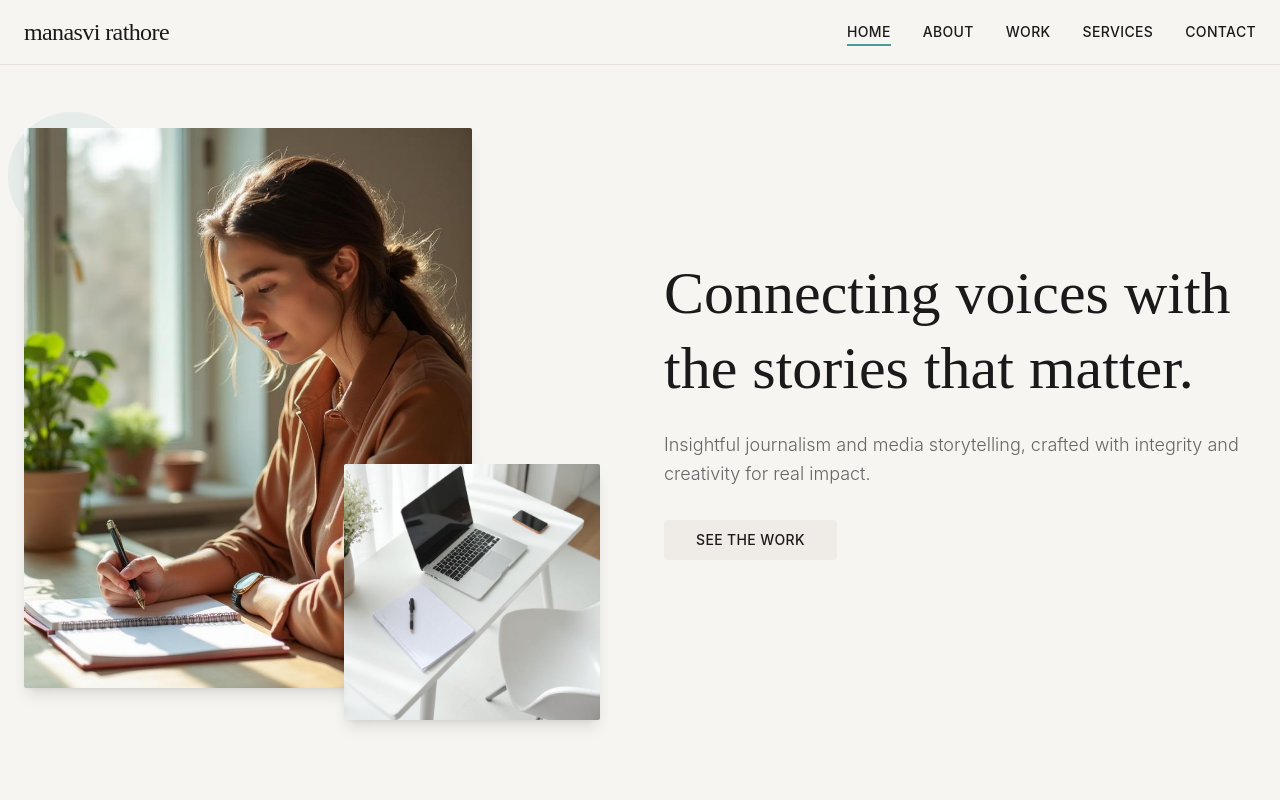
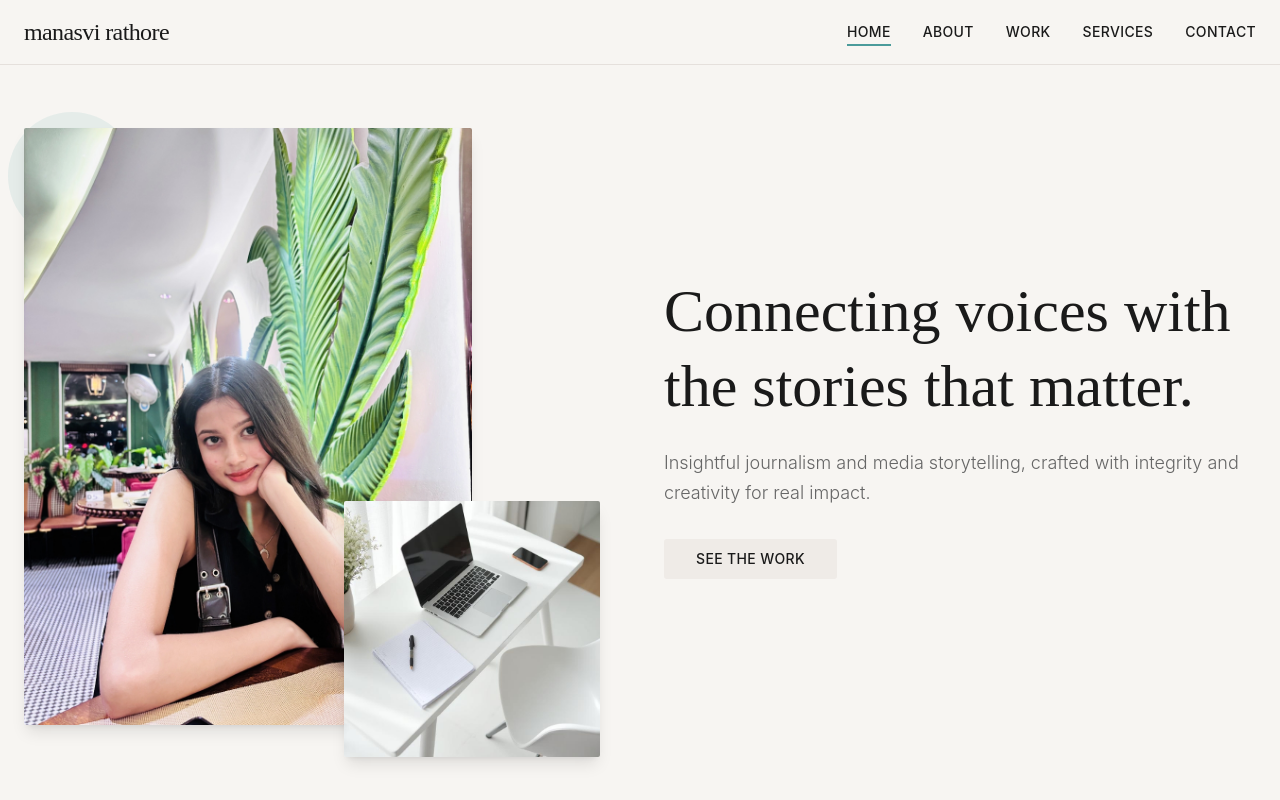
Before and after one commit to Rajeev12R/manasvi, a React (Vite) app: page / in a window 1280 px wide. Shown: the top 800 px of the page. Built offline with nearby package versions, Linux system fonts and the light colour scheme.

Commit message:
new commit for backend

```diff
--- a/src/components/AboutPreview.tsx
+++ b/src/components/AboutPreview.tsx
@@ -1,6 +1,6 @@
 import { Link } from "react-router-dom";
 import { Button } from "@/components/ui/button";
-import kelseyportrait from "@/assets/kelsey-portrait.jpg"
+import jiya2 from "@/assets/jiya2.jpg"
 
 const AboutPreview = () => {
   return (
@@ -11,7 +11,7 @@ const AboutPreview = () => {
           <div className="order-1 md:order-2 flex justify-center">
             <div className="w-full max-w-xs sm:max-w-sm md:max-w-md lg:max-w-lg">
               <img
-                src={kelseyportrait}
+                src={jiya2}
                 alt="Manasvi Rathore"
                 className="w-full h-auto object-cover rounded-full aspect-square shadow-lg"
               />
--- a/src/components/Hero.tsx
+++ b/src/components/Hero.tsx
@@ -1,6 +1,6 @@
 import { Link } from "react-router-dom";
 import { Button } from "@/components/ui/button";
-import heroWoman from "@/assets/hero-woman.jpg";
+import jiya1 from "@/assets/jiya1.jpg";
 import heroWorkspace from "@/assets/hero-workspace.jpg";
 
 const Hero = () => {
@@ -35,7 +35,7 @@ const Hero = () => {
             {/* Main Image */}
             <div className="relative z-10 w-full max-w-xs sm:max-w-sm md:max-w-md mx-auto lg:mx-0">
               <img
-                src={heroWoman}
+                src={jiya1}
                 alt="Professional working at desk"
                 className="w-full rounded-sm shadow-lg"
               />
--- a/src/pages/About.tsx
+++ b/src/pages/About.tsx
@@ -1,7 +1,7 @@
 import Navigation from "@/components/Navigation";
 import Footer from "@/components/Footer";
 import ContactCTA from "@/components/ContactCTA";
-import kelseyportrait from "@/assets/kelsey-portrait.jpg";
+import jiya2 from "@/assets/jiya2.jpg";
 
 const About = () => {
   return (
@@ -26,7 +26,7 @@ const About = () => {
               <div className="order-2 md:order-1 flex justify-center">
                 <div className="w-full max-w-xs sm:max-w-sm md:max-w-md">
                   <img
-                    src={kelseyportrait}
+                    src={jiya2}
                     alt="Manasvi Rathore"
                     className="w-full h-auto object-cover rounded-full aspect-square shadow-lg"
                   />
```
Also changed, not shown: src/assets/jiya1.jpg (added), 1 other file (tests, documents, lock files or other folders).
